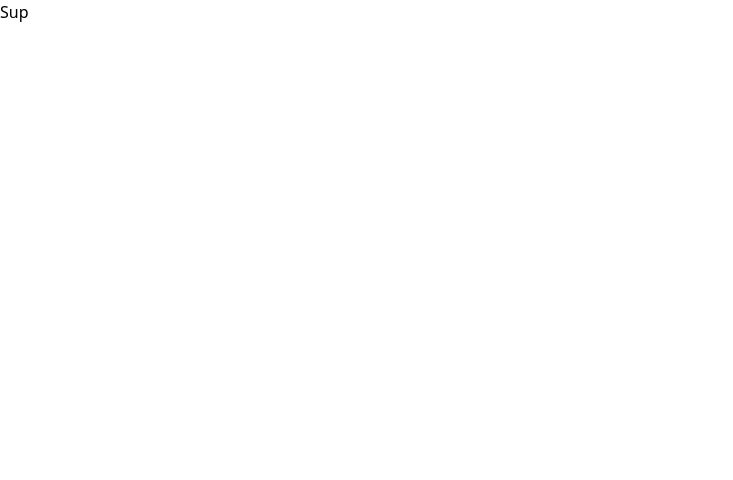
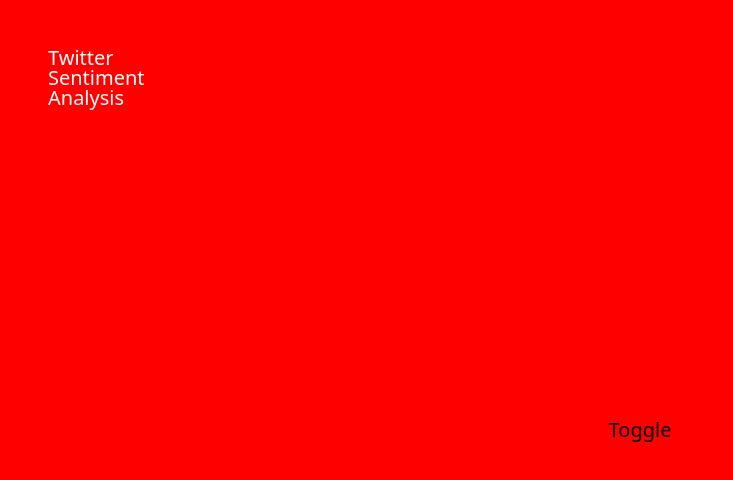
Before and after one commit to FlamingArch/twitter-sentiment-analysis, a React (Create React App) app: page / in a window 1280 px wide. Shown: the top 480 px of the page, without its empty margins (0-733 px from the left). Built offline with nearby package versions, Linux system fonts and the light colour scheme.

Commit message:
Added Expandable TopBar

```diff
--- a/src/Components/App.js
+++ b/src/Components/App.js
@@ -1,6 +1,10 @@
+import TopBar from "./TopBar";
+
 function App() {
   return (
-    <h1>Sup</h1>
+    <div className="bg-primary" style={{ width: "100vw", height: "100vh" }}>
+      <TopBar/>
+    </div>
   );
 }
 
--- /dev/null
+++ b/src/Components/TopBar.js
@@ -0,0 +1,29 @@
+import React, { useState } from "react";
+import { motion } from "framer-motion";
+
+const TopBar = () => {
+  const [expanded, setExpanded] = useState(true);
+
+  const containerTailwindStyles =
+    "w-full bg-accent1 text-xl text-white p-12 flex flex-col place-content-center shadow-xl";
+
+  const toggleExpand = () => setExpanded(!expanded);
+
+  return (
+    <motion.div
+      animate={expanded ? { height: "100%" } : { height: "auto" }}
+      className={`${containerTailwindStyles}  ${
+        expanded ? "h-full" : "h-auto"
+      }`}
+    >
+      <p style={{ color: "white", width: "100px", lineHeight: 1 }}>
+        Twitter Sentiment Analysis
+      </p>
+      <div className="h-full grid center">
+        <button onClick={toggleExpand}>Toggle</button>
+      </div>
+    </motion.div>
+  );
+};
+
+export default TopBar;
--- a/src/index.css
+++ b/src/index.css
@@ -1,3 +1,10 @@
+:root {
+  --color-primary: #f2f3f4;
+  --color-secondary: #222324;
+  --color-accent1: #f00;
+  --color-accent2: #00e0f0;
+}
+
 /* ./src/index.css */
 @tailwind base;
 @tailwind components;
--- a/src/index.js
+++ b/src/index.js
@@ -5,7 +5,7 @@ import App from './Components/App';
 
 ReactDOM.render(
   <React.StrictMode>
-    <App />
+    <App/>
   </React.StrictMode>,
   document.getElementById('root')
 );
--- a/tailwind.config.js
+++ b/tailwind.config.js
@@ -2,9 +2,13 @@ module.exports = {
   purge: ["./src/**/*.{js,jsx,ts,tsx}", "./public/index.html"],
   darkMode: false, // or 'media' or 'class'
   theme: {
-    extend: {
-
+    colors: {
+      primary: "var(--color-primary)",
+      secondary: "var(--color-secondary)",
+      accent1: "var(--color-accent1)",
+      accent2: "var(--color-accent2)",
     },
+    extend: {},
   },
   variants: {
     extend: {},
```
